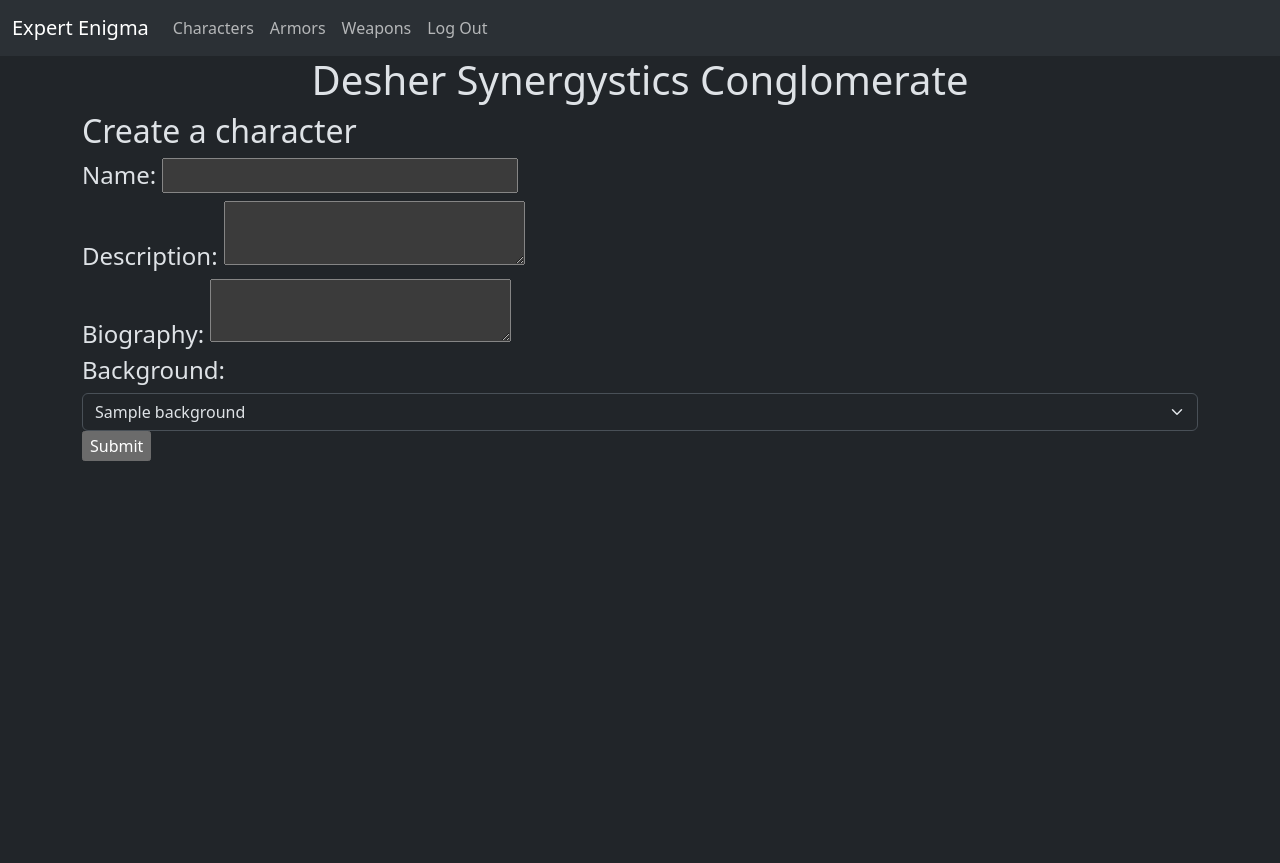
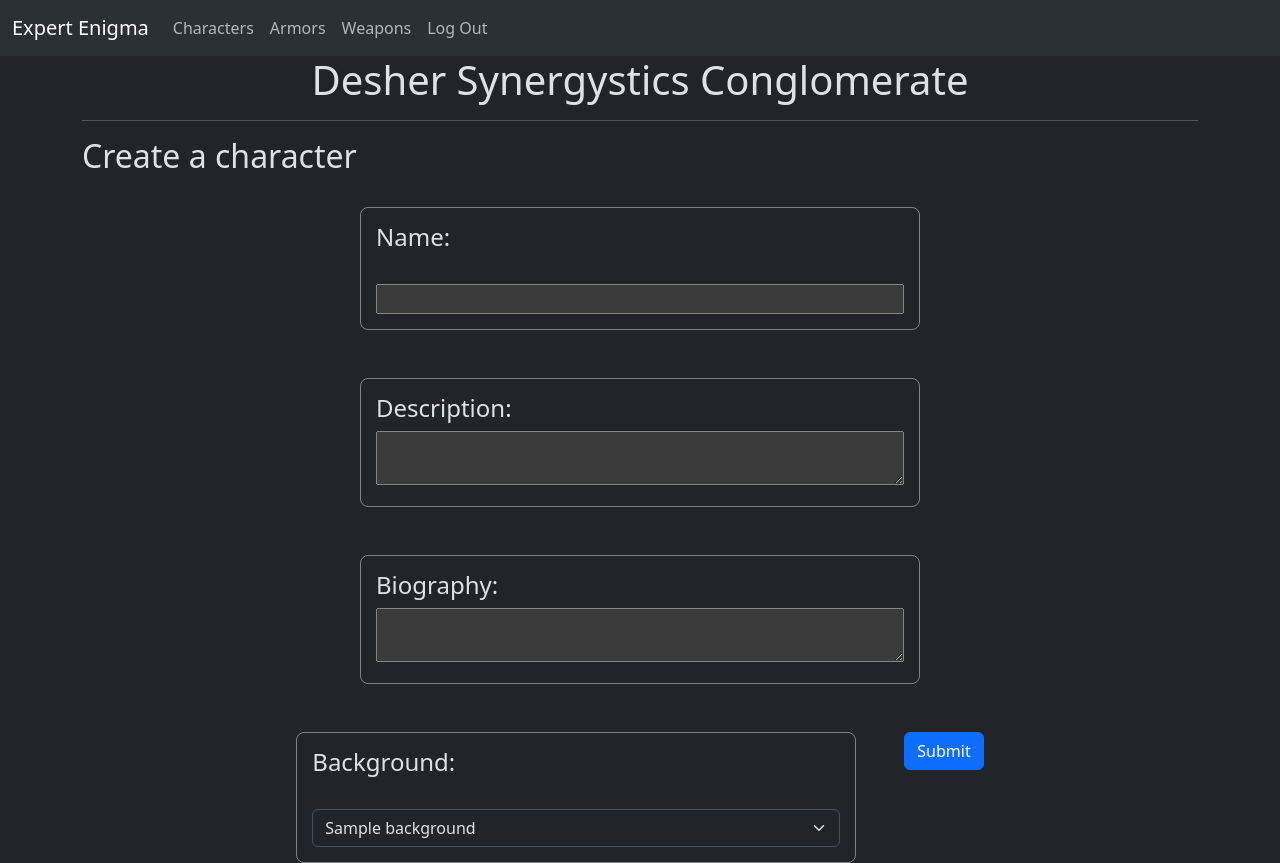
Before and after one commit to Renthir/expert-enigma, a Flask app: page /create-character in a window 1280 px wide. Before the commit the page ends 461 px from the top, so only its background shows below. Run offline with Flask 3, Linux system fonts and the light colour scheme; a user stored in the database is signed in; tables that the repository leaves empty hold one stand-in row (values such as "Sample post").

Commit message:
finished styling

```diff
--- a/static/styles.css
+++ b/static/styles.css
@@ -1,7 +1,3 @@
-#home {
-
-}
-
 .box {
     border: solid 1px;
     border-radius: 8px;
@@ -14,3 +10,11 @@
     margin-left: auto;
     margin-right: auto;
 }
+
+.big-box {
+    border: solid 1px;
+    border-radius: 8px;
+    border-color: rgba(var(--bs-secondary-color-rgb), .5);
+    padding: 15px;
+    width: 35rem;
+}
--- a/templates/character-creator.html
+++ b/templates/character-creator.html
@@ -1,29 +1,38 @@
 {% extends "base.html" %}
 {% block main %}
 <h1 style="text-align: center;">Desher Synergystics Conglomerate</h1>
+<hr>
 
 <h2>Create a character</h2>
-<form action="/create-character" method="POST">
-    <h4>
-        Name: <input type="text" name="name">
-    </h4>
+<br>
+<form action="/create-character" method="POST" class="container-fluid d-flex gap-5 flex-wrap justify-content-center">
+    <div class="big-box">
+        <h4>Name:</h4>
+        <br>
+        <input type="text" name="name" style="width: 33rem;">
+    </div>
 
-    <h4>
-        Description: <textarea name="description" maxlength="2000"></textarea>
-    </h4>
+    <div class="big-box">
+        <h4>Description:</h4>
+        <textarea name="description" maxlength="2000" style="width: 33rem;"></textarea>
+    </div>
 
-    <h4>
-        Biography: <textarea name="bio" maxlength="2000"></textarea>
-    </h4>
+    <div class="big-box">
+        <h4>Biography:</h4>
+        <textarea name="bio" maxlength="2000" style="width: 33rem;"></textarea>
+    </div>
 
+    <div class="big-box">
         <h4>Background:</h4>
+        <br>
         <select class="form-select" aria-label="Select Background" name="background">
             {% for back in backgrounds: %}
             <option value="{{ back.background_id }}">{{ back.background_name }}</option>
             {% endfor %}
         </select>
+    </div>
 
-    <p><input type="submit"></p>
+    <p><input type="submit" class="btn btn-primary"></p>
 </form>
 
 {% endblock %}
--- a/templates/characters.html
+++ b/templates/characters.html
@@ -1,7 +1,8 @@
 {% extends "base.html" %}
 {% block main %}
 <h1 style="text-align: center;">Desher Synergystics Conglomerate</h1>
-<h2>Your caracters</h2>
+<hr>
+<h2>Your Characters</h2>
 
 <div class="container-fluid">
     {% for char in characters %}
```
Also changed, not shown: templates/edit-character.html (+20 -11 lines). Lines whose indentation alone changed are shown as unchanged.
